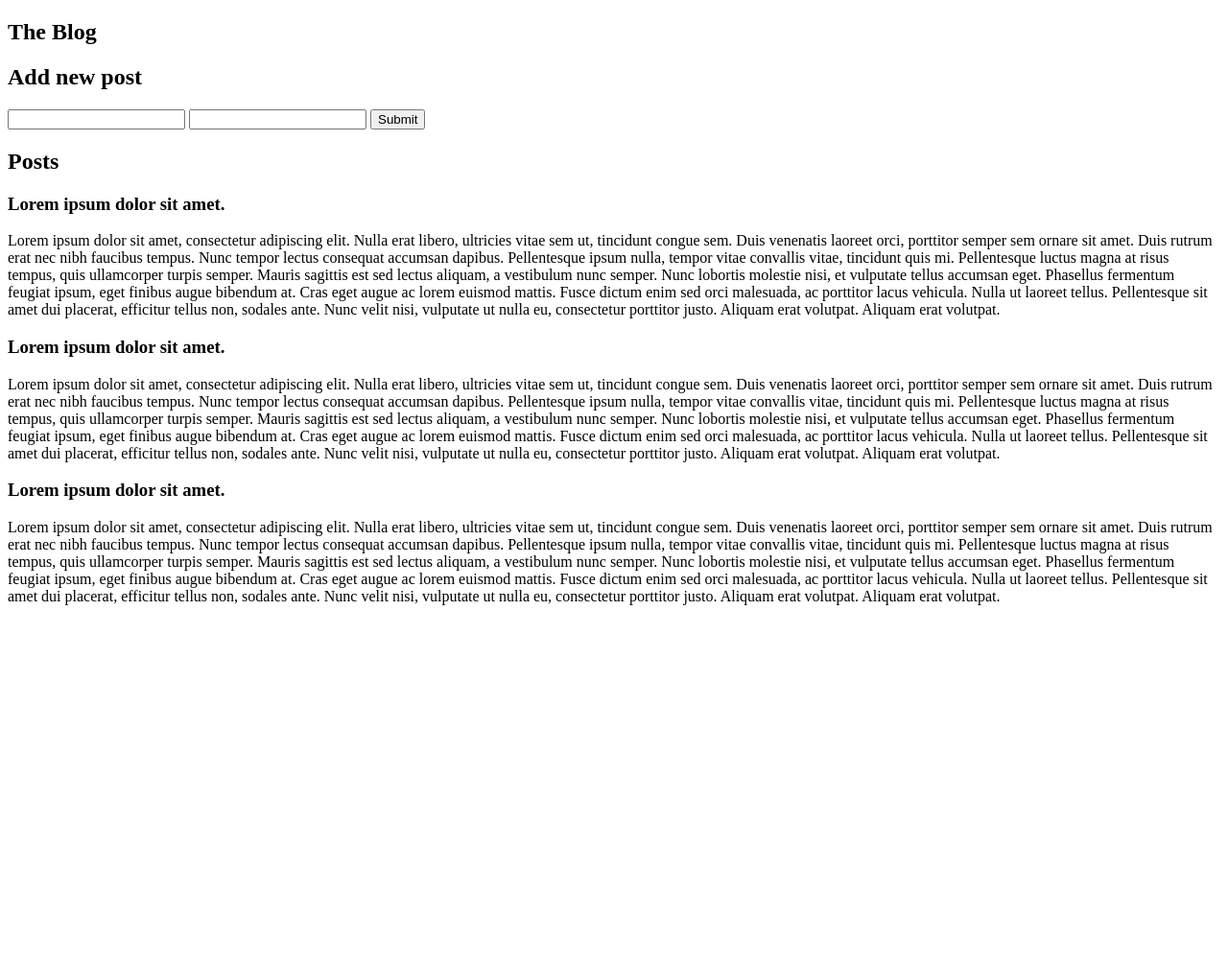
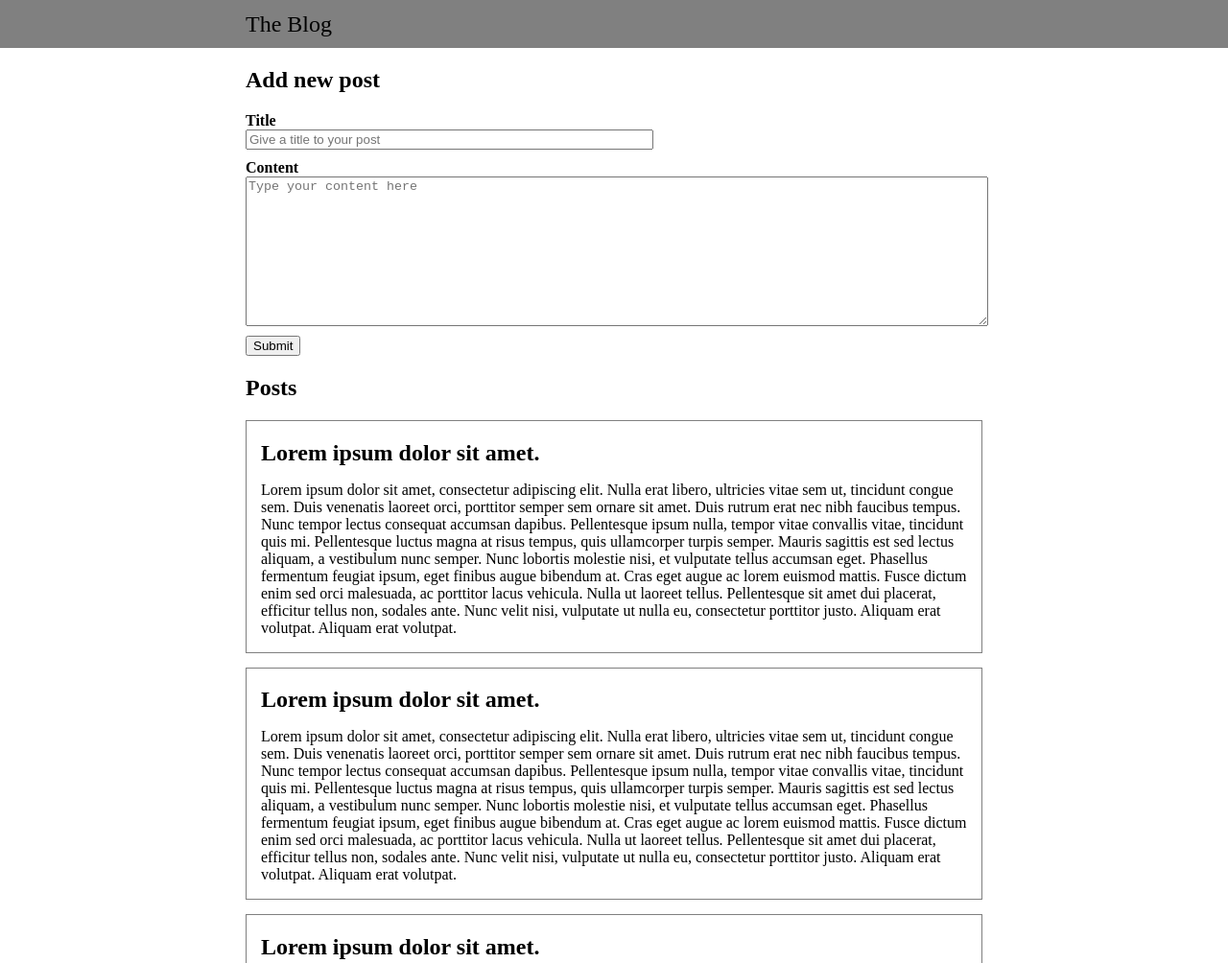
Before and after one commit to green-fox-academy/sfu420, a plain HTML site: page week-01/day-01/blogProject/index.html in a window 1280 px wide. Shown: the top 1004 px of the page at 96% size. Before the commit the page ends 800 px from the top, so only its background shows below. Drawn offline with Linux system fonts and the light colour scheme.

Commit message:
Give it some style

```diff
--- a/week-01/day-01/blogProject/index.html
+++ b/week-01/day-01/blogProject/index.html
@@ -10,21 +10,23 @@
 
 <body>
     <header>
-        <h2>The Blog</h2>
+        <p id="pageTitle">The Blog</p>
     </header>
     <main>
         <section id="newPost">
             <h2>Add new post</h2>
-            <form action="" method="post">
-                <input type="text" name="Title" id="inputTitle" label="Title">
-                <input type="text" name="Content" id="inputContent" label="Content">
-                <button type="submit">Submit</button>
+            <form action="#" method="post">
+                <label for="inputTitle">Title</label>
+                <input type="text" name="Title" id="inputTitle" size="50" placeholder="Give a title to your post">
+                <label for="inputContent">Content</label>
+                <textarea name="Content" id="inputContent" rows="10" placeholder="Type your content here"></textarea>
+                <input type="submit" value="Submit">
             </form>
         </section>
         <section id="posts">
             <h2>Posts</h2>
             <article>
-                <h1>Lorem ipsum dolor sit amet.</h1>
+                <h2>Lorem ipsum dolor sit amet.</h2>
                 <p>
                     Lorem ipsum dolor sit amet, consectetur adipiscing elit. Nulla erat libero, ultricies vitae sem ut,
                     tincidunt congue sem. Duis venenatis laoreet orci, porttitor semper sem ornare sit amet. Duis rutrum
@@ -38,7 +40,7 @@
                     justo. Aliquam erat volutpat. Aliquam erat volutpat.</p>
             </article>
             <article>
-                <h1>Lorem ipsum dolor sit amet.</h1>
+                <h2>Lorem ipsum dolor sit amet.</h2>
                 <p>
                     Lorem ipsum dolor sit amet, consectetur adipiscing elit. Nulla erat libero, ultricies vitae sem ut,
                     tincidunt congue sem. Duis venenatis laoreet orci, porttitor semper sem ornare sit amet. Duis rutrum
@@ -52,7 +54,7 @@
                     justo. Aliquam erat volutpat. Aliquam erat volutpat.</p>
             </article>
             <article>
-                <h1>Lorem ipsum dolor sit amet.</h1>
+                <h2>Lorem ipsum dolor sit amet.</h2>
                 <p>
                     Lorem ipsum dolor sit amet, consectetur adipiscing elit. Nulla erat libero, ultricies vitae sem ut,
                     tincidunt congue sem. Duis venenatis laoreet orci, porttitor semper sem ornare sit amet. Duis rutrum
--- a/week-01/day-01/blogProject/style.css
+++ b/week-01/day-01/blogProject/style.css
@@ -0,0 +1,45 @@
+body {
+    margin: 0px;
+}
+
+header {
+    height: 50px;
+    background-color: grey;
+}
+
+#pageTitle {
+    margin: 0px;
+    padding-left: 20%;
+    line-height: 50px;
+    font-size: 1.5em;
+}
+
+main {
+    padding: 0px 20%;
+}
+
+label {
+    font-weight: bold;
+}
+
+input {
+    display: block;
+    margin-bottom: 10px;
+}
+
+textarea {
+    display: block;
+    margin-bottom: 10px;
+    width: 100%;
+}
+
+article {
+    border: 1px solid grey;
+    margin: 15px 0px;
+    padding: 0px 15px;
+}
+
+article h2 {
+    font-size: 24px;
+    margin-bottom: 0.5em;
+}
```
